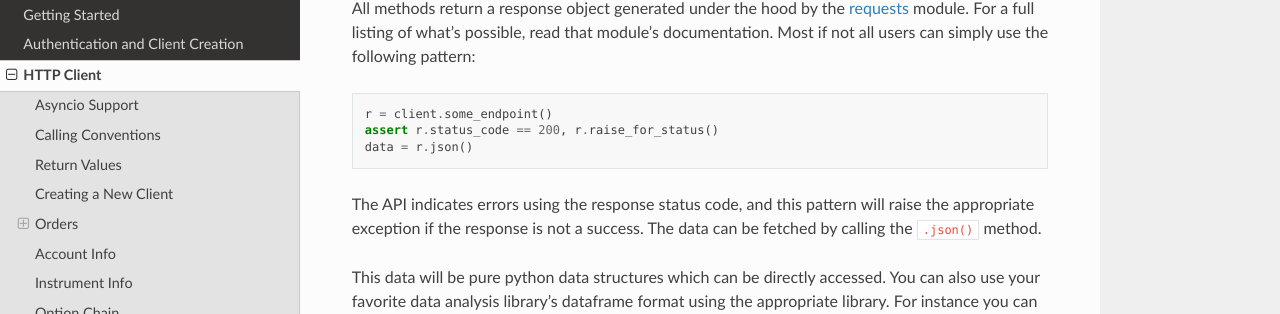
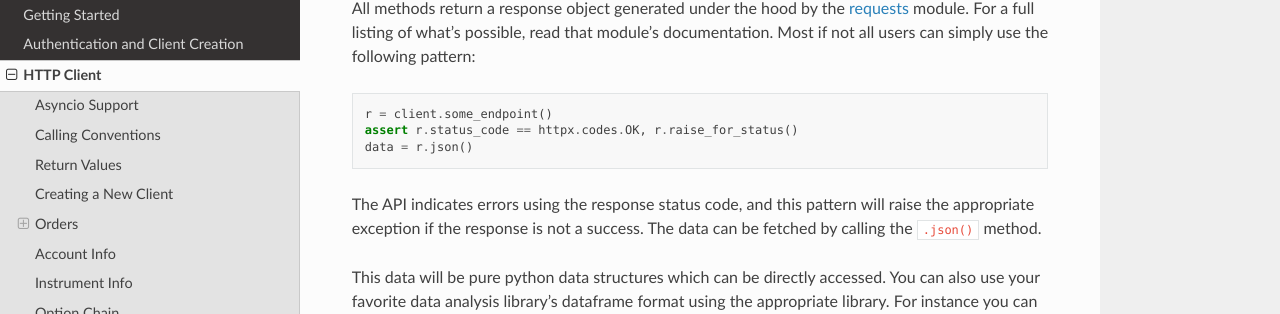
Before and after one commit to alexgolec/tda-api, a Sphinx documentation site: the page built from docs/client.rst, in a window 1280 px wide and 900 px high, scrolled down 1601 px. Shown: the part 137-451 px from the top of the window. Built offline with Sphinx 7.4.7 and the Read the Docs theme 2.0.0, drawn with Linux system fonts in a browser that asks for light colours.

Commit message:
Switch to httpx's new exception handling idiom

```diff
--- a/docs/client.rst
+++ b/docs/client.rst
@@ -105,7 +105,7 @@ users can simply use the following pattern:
 .. code-block:: python
 
   r = client.some_endpoint()
-  assert r.status_code == 200, r.raise_for_status()
+  assert r.status_code == httpx.codes.OK, r.raise_for_status()
   data = r.json()
 
 The API indicates errors using the response status code, and this pattern will
--- a/docs/streaming.rst
+++ b/docs/streaming.rst
@@ -430,7 +430,7 @@ You can identify on which exchange a symbol is listed by using
 .. code-block:: python
 
   r = c.search_instruments(['GOOG'], projection=c.Instrument.Projection.FUNDAMENTAL)
-  assert r.status_code == 200, r.raise_for_status()
+  assert r.status_code == httpx.codes.OK, r.raise_for_status()
   print(r.json()['GOOG']['exchange'])  # Outputs NASDAQ
 
 However, many symbols have order books available on these streams even though
--- a/docs/util.rst
+++ b/docs/util.rst
@@ -28,7 +28,7 @@ usage:
   # Assume client and order already exist and are valid
   account_id = 123456
   r = client.place_order(account_id, order)
-  assert r.status_code == 200, raise_for_status()
+  assert r.status_code == httpx.codes.OK, r.raise_for_status()
   order_id = Utils(client, account_id).extract_order_id(r)
   assert order_id is not None
 
```
Also changed, not shown: 1 other file.
